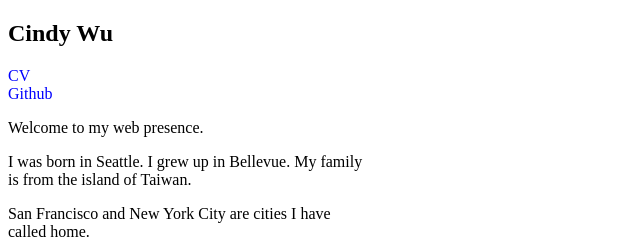
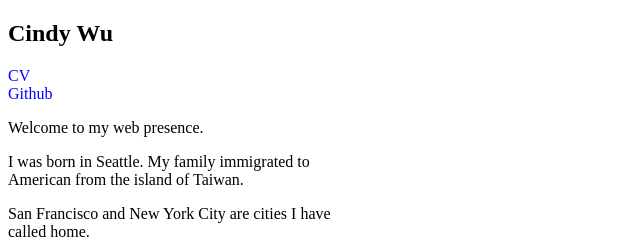
Before and after one commit to cindywu/cindy-wu, a Next.js app: page / in a window 1280 px wide. Shown: the top 243 px of the page, without its empty margins (0-640 px from the left). Built offline with nearby package versions, Linux system fonts and the light colour scheme.

Commit message:
remove bellevue

```diff
--- a/components/home.tsx
+++ b/components/home.tsx
@@ -18,7 +18,7 @@ export default function Home() {
       </div>
       <div>
         <p>Welcome to my web presence.</p>
-        <p>I was born in Seattle. I grew up in Bellevue. My family is from the island of Taiwan.</p>
+        <p>I was born in Seattle. My family immigrated to American from the island of Taiwan.</p>
         <p>San Francisco and New York City are cities I have called home.</p>
         <p>In a past life I did science hatching sea-monkeys to feed to zebrafish for tuberculosis research, camped under the stars in the Eastern Washington sagebrush steppe counting insect galls, built logic gates to silence genes using DNA, designed an anthrax therapeutic for the U.S. Army, and programmed immune cells for a universal vaccine.</p>
         <p>This time spent produced currency in the form of peer-reviewed papers.</p>
```
